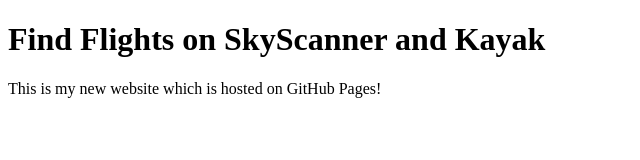
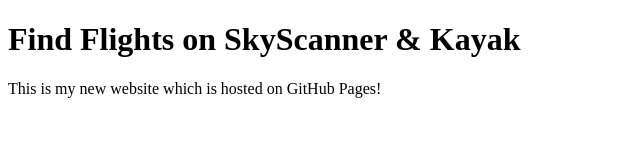
Before and after one commit to skynudel/skynudel.github.io, a plain HTML site: page index.html in a window 1280 px wide. Shown: the whole page, without its empty margins (0-640 px from the left). Drawn offline with Linux system fonts and the light colour scheme.

Commit message:
no commment

```diff
--- a/index.html
+++ b/index.html
@@ -8,7 +8,7 @@
   </head>
   <body>
     <main>
-        <h1>Find Flights on SkyScanner and Kayak</h1>
+        <h1>Find Flights on SkyScanner & Kayak</h1>
         <p>This is my new website which is hosted on GitHub Pages!</p>
     </main>
   </body>
```
